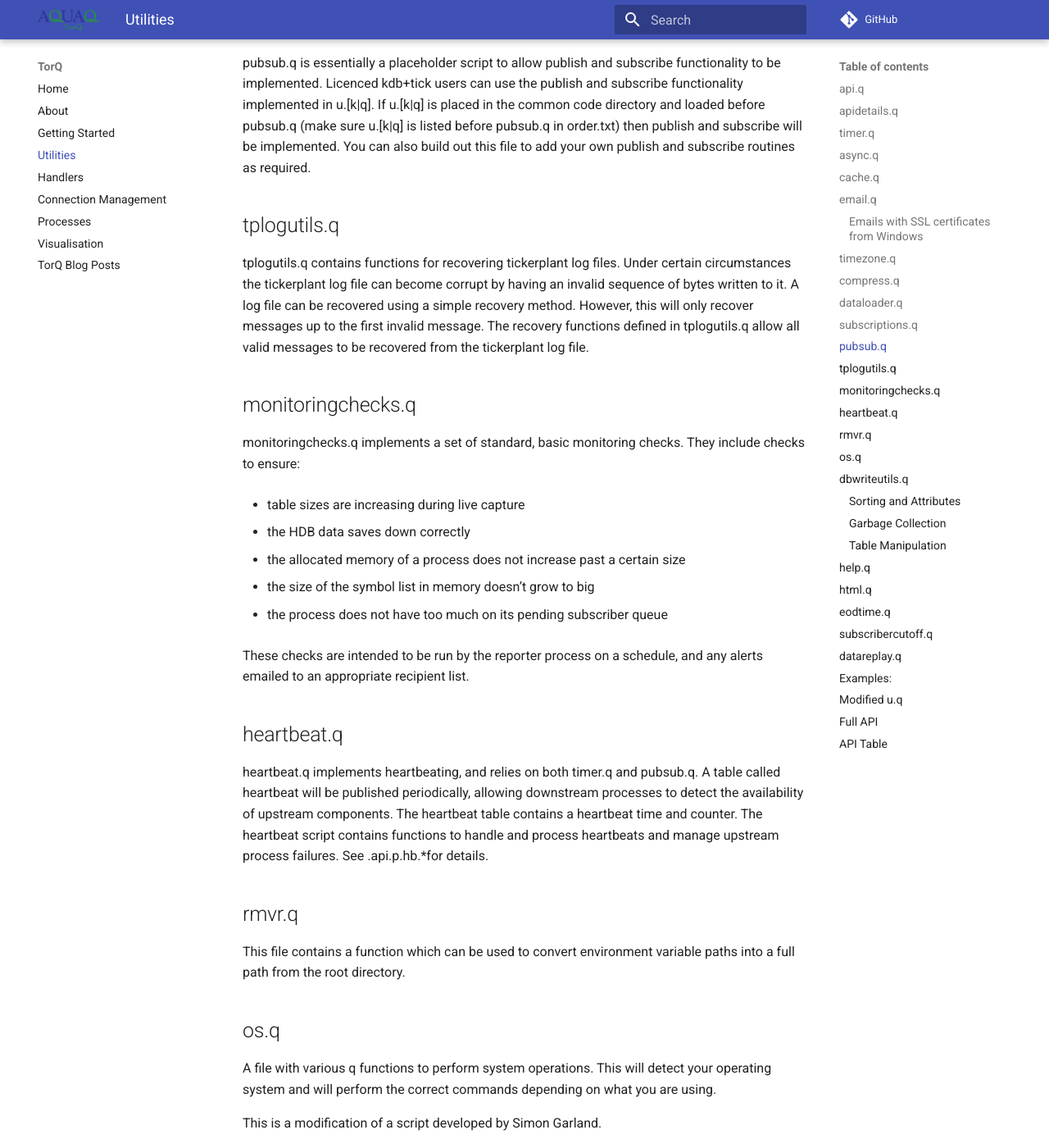
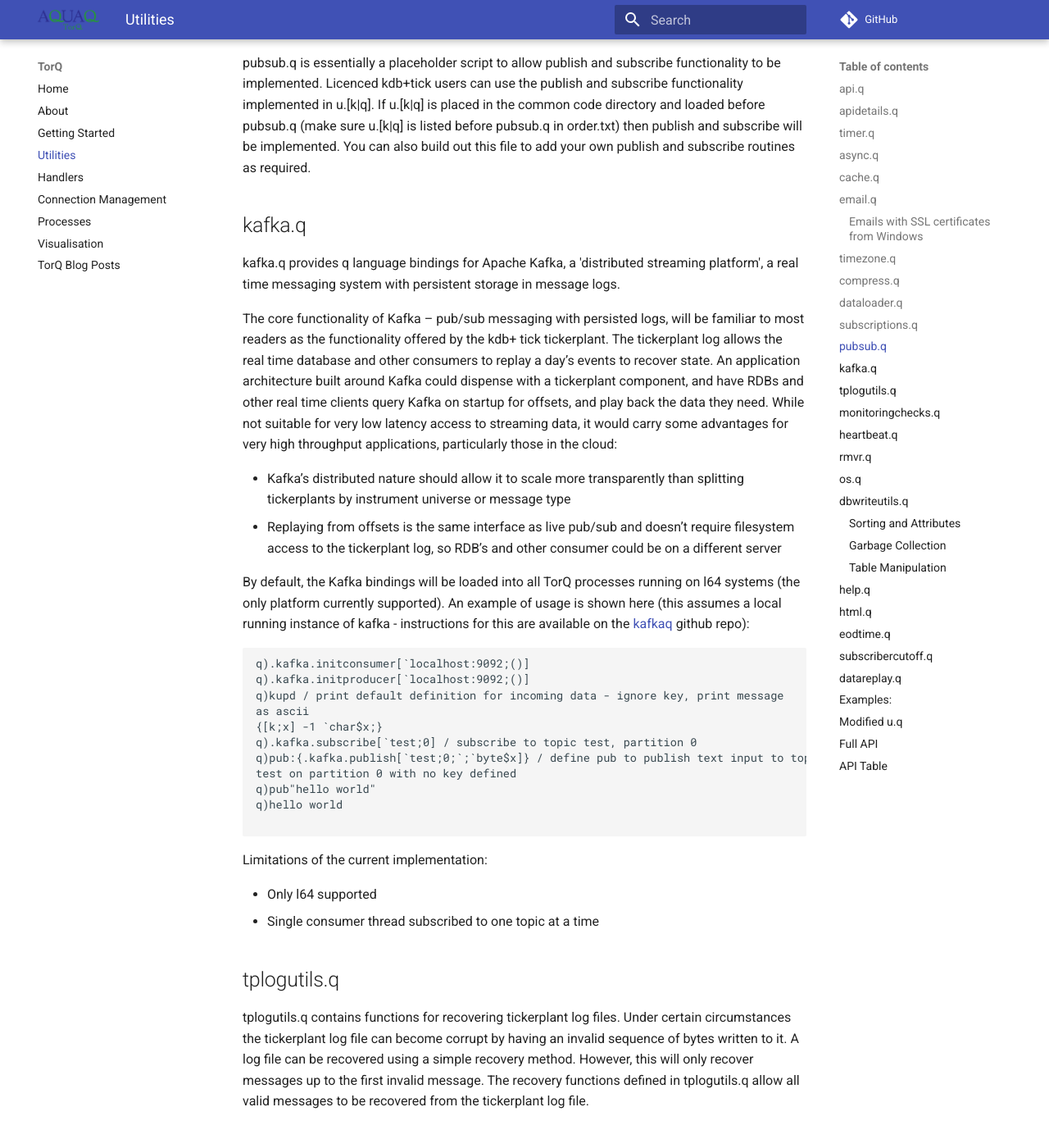
Before and after one commit to DataIntellectTech/TorQ, an MkDocs documentation site: the page built from docs/utilities.md, in a window 1280 px wide and 1400 px high, scrolled down 12731 px. Shown: the whole window at 82% size. Built offline with MkDocs 1.6.1 and Material for MkDocs 9.7.7, drawn with Linux system fonts in a browser that asks for light colours; comment, search, counter and statistics services are not loaded; old or Windows-style settings are respelled for this version of MkDocs.

Commit message:
Add kafka to docs

````diff
--- a/docs/utilities.md
+++ b/docs/utilities.md
@@ -620,6 +620,55 @@ pubsub.q (make sure u.\[k|q\] is listed before pubsub.q in order.txt)
 then publish and subscribe will be implemented. You can also build out
 this file to add your own publish and subscribe routines as required.
 
+<a name="kafka"></a>
+
+kafka.q
+-------
+
+kafka.q provides q language bindings for Apache Kafka, a 'distributed streaming
+platform', a real time messaging system with persistent storage in message logs.
+
+The core functionality of Kafka – pub/sub messaging with persisted logs, will be
+familiar to most readers as the functionality offered by the kdb+ tick
+tickerplant. The tickerplant log allows the real time database and other
+consumers to replay a day’s events to recover state. An application architecture
+built around Kafka could dispense with a tickerplant component, and have RDBs
+and other real time clients query Kafka on startup for offsets, and play back
+the data they need. While not suitable for very low latency access to streaming
+data, it would carry some advantages for very high throughput applications,
+particularly those in the cloud:
+
+* Kafka’s distributed nature should allow it to scale more transparently than
+splitting tickerplants by instrument universe or message type
+* Replaying from offsets is the same interface as live pub/sub and doesn’t require
+filesystem access to the tickerplant log, so RDB’s and other consumer could be
+on a different server
+
+By default, the Kafka bindings will be loaded into all TorQ processes running on
+l64 systems (the only platform currently supported). An example of usage is
+shown here (this assumes a local running instance of kafka - instructions for
+this are available on the [kafkaq](https://github.com/AquaQAnalytics/kafkaq) github
+repo):
+
+```
+q).kafka.initconsumer[`localhost:9092;()]
+q).kafka.initproducer[`localhost:9092;()]
+q)kupd / print default definition for incoming data - ignore key, print message
+as ascii
+{[k;x] -1 `char$x;}
+q).kafka.subscribe[`test;0] / subscribe to topic test, partition 0
+q)pub:{.kafka.publish[`test;0;`;`byte$x]} / define pub to publish text input to topic
+test on partition 0 with no key defined
+q)pub"hello world"
+q)hello world
+
+```
+
+Limitations of the current implementation:
+
+* Only l64 supported
+* Single consumer thread subscribed to one topic at a time
+
 <a name="tp"></a>
 
 tplogutils.q
````
